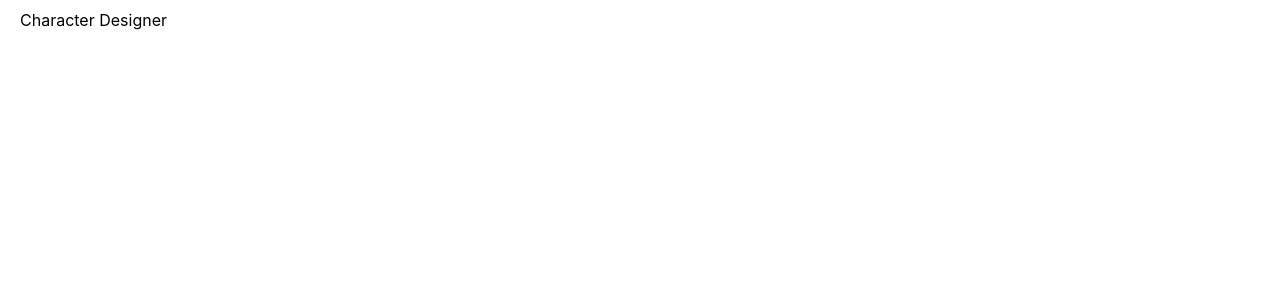
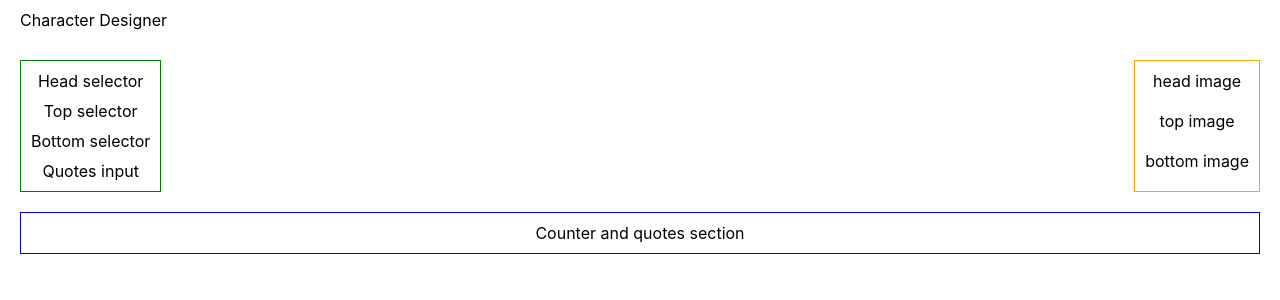
Before and after one commit to emilysellers/react-character-designer, a React (Create React App) app: page / in a window 1280 px wide. Shown: the top 300 px of the page. Built offline with nearby package versions, Linux system fonts and the light colour scheme.

Commit message:
render placeholder elements for all components

```diff
--- a/src/components/Character/Character.css
+++ b/src/components/Character/Character.css
@@ -1,3 +1,7 @@
-.character {
+.characterDisplay {
   display: flex;
+  flex-direction: column;
+  padding: 10px;
+  gap: 20px;
+  border: 1px solid orange;
 }
--- a/src/components/Character/Character.js
+++ b/src/components/Character/Character.js
@@ -2,4 +2,12 @@
 
 import './Character.css';
 
-export default function Character() {}
+export default function Character() {
+  return (
+    <div className="characterDisplay">
+      <div>head image</div>
+      <div>top image</div>
+      <div>bottom image</div>
+    </div>
+  );
+}
--- a/src/components/Counter/Counter.css
+++ b/src/components/Counter/Counter.css
@@ -1,3 +1,4 @@
-.counter {
-  font-size: 14px;
+.counterSection {
+  border: 1px solid blue;
+  padding: 10px;
 }
--- a/src/components/Counter/Counter.js
+++ b/src/components/Counter/Counter.js
@@ -1,3 +1,5 @@
 import './Counter.css';
 
-export default function Counter() {}
+export default function Counter() {
+  return <div className="counterSection">Counter and quotes section</div>;
+}
--- a/src/components/Main/Main.css
+++ b/src/components/Main/Main.css
@@ -1,3 +1,12 @@
 main {
+  display: grid;
+  grid-template-rows: 2fr 1fr;
+  margin: 20px;
+  gap: 20px;
+}
+
+.builder {
   display: flex;
+  flex-direction: row;
+  justify-content: space-between;
 }
--- a/src/components/Main/Main.js
+++ b/src/components/Main/Main.js
@@ -9,9 +9,13 @@ import Character from '../Character/Character';
 export default function Main() {
   return (
     <main>
-      <Selector />
-      <Counter />
-      <Character />
+      <div className="builder">
+        <Selector />
+        <Character />
+      </div>
+      <div>
+        <Counter />
+      </div>
     </main>
   );
 }
--- a/src/components/Selector/Selector.css
+++ b/src/components/Selector/Selector.css
@@ -1,3 +1,7 @@
-.selector {
+.form {
   display: flex;
+  flex-direction: column;
+  padding: 10px;
+  gap: 10px;
+  border: 1px solid green;
 }
--- a/src/components/Selector/Selector.js
+++ b/src/components/Selector/Selector.js
@@ -1,3 +1,14 @@
 import './Selector.css';
 
-export default function Selector() {}
+export default function Selector() {
+  return (
+    <>
+      <div className="form">
+        <div>Head selector</div>
+        <div>Top selector</div>
+        <div>Bottom selector</div>
+        <div>Quotes input</div>
+      </div>
+    </>
+  );
+}
```
